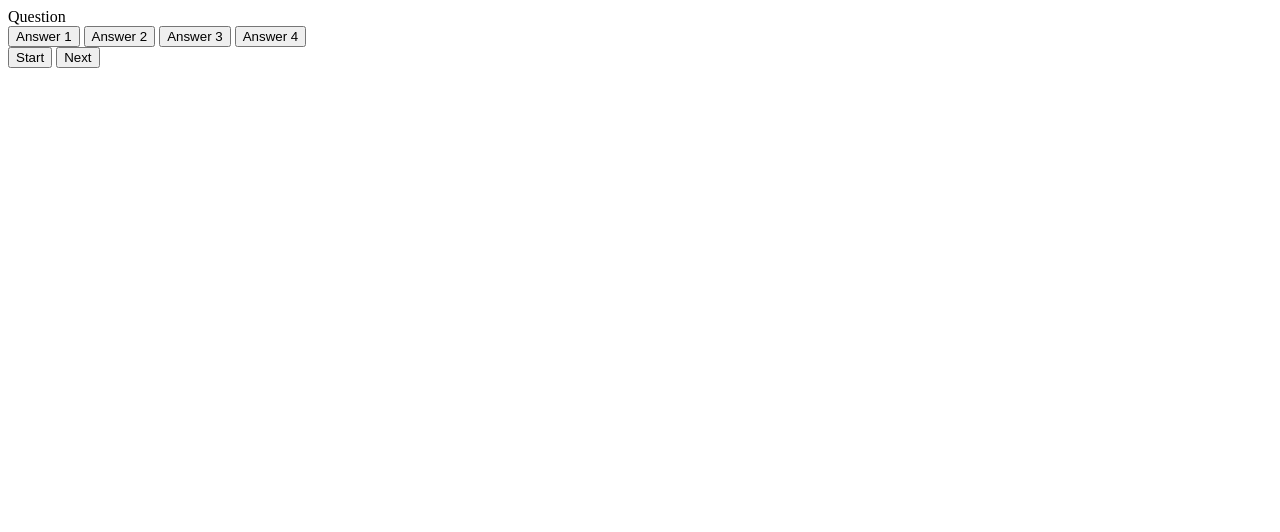
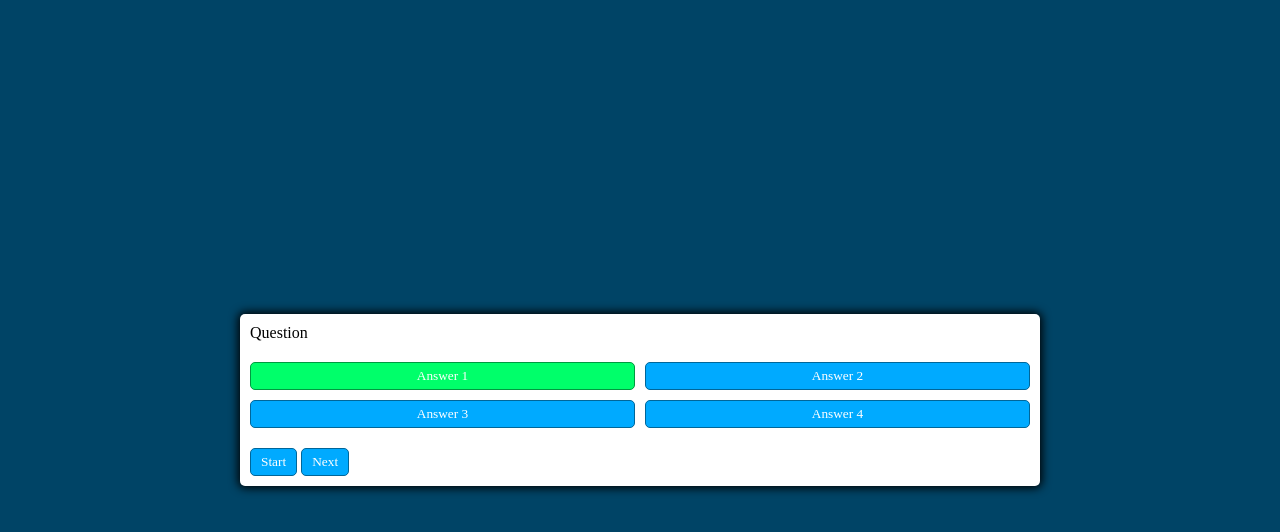
Before and after one commit to Agarc4777/codeQuiz.github.io, a plain HTML site: page index.html in a window 1280 px wide. Drawn offline with Linux system fonts and the light colour scheme.

Commit message:
rearranged the file structure

```diff
--- /dev/null
+++ b/Assets/css/style.css
@@ -0,0 +1,67 @@
+*, *::before, *::after {
+    box-sizing: border-box;
+    font-family: Gotham Rounded;
+}
+:root {
+    --hue-neutral: 200;
+    --hue-wrong: 0;
+    --hue-correct: 145;
+}
+
+body {
+    --hue: var(--hue-neutral);
+    padding: 0;
+    margin: 0;
+    display: flex;
+    width: 100vw;
+    height: 100vh;
+    justify-content: center;
+    align-items: center;
+    background-color: hsl(var(--hue), 100%, 20%);
+}
+
+body.correct {
+    --hue: var(--hue-correct);
+}
+
+body.wrong {
+    --hue: var(--hue-correct);
+}
+
+.container {
+    width: 800px;
+    max-width: 80%;
+    background-color: white;
+    border-radius: 5px;
+    padding: 10px;
+    box-shadow: 0 0 10px 2px;
+}
+
+.btn-grid {
+    display: grid;
+    grid-template-columns: repeat(2, auto);
+    gap: 10px;
+    margin: 20px 0;
+}
+
+.btn {
+    --hue: var(--hue-neutral);
+    border: 1px solid hsl(var(--hue), 100%, 30%);
+    background-color: hsl(var(--hue), 100%, 50%);
+    border-radius: 5px;
+    padding: 5px 10px;
+    color: white;
+    outline: none;
+}
+
+.btn:hover {
+    border-color: black;
+}
+
+.btn.correct {
+    --hue: var(--hue-correct);
+}
+
+.btn-wrong {
+    --hue: var(--hue-wrong);
+}
--- a/Assets/index.html
+++ b/index.html
@@ -3,17 +3,20 @@
 <head>
     <meta charset="UTF-8">
     <meta name="viewport" content="width=device-width, initial-scale=1.0">
-    <link href="styles.css" rel="stylesheet">
+    <meta http-equiv="X-UA-Compatible" content="ie=edge">
+    <link href="..\assets\css\style.css" rel="stylesheet">
     <script defer src="script.js"></script>
     <title>Code Quiz</title>
 </head>
+
 <body>
+
 <div class="container">
     <div id="question-container" class="hide">
         <div id="question">Question</div>
         <div id="answer-buttons" class="btn-grid">
-            <button class="btn">Answer 1</button>
-            <button class="btn">Answer 2</button>
+            <button class="btn correct">Answer 1</button>
+            <button class="btn wrong">Answer 2</button>
             <button class="btn">Answer 3</button>
             <button class="btn">Answer 4</button>
         </div>
--- a/style.css
+++ /dev/null
@@ -1,25 +0,0 @@
-*, *::before, *::after {
-    box-sizing: border-box;
-    font-family: Gotham Rounded;
-}
-:root {
-    --hue-neutral: 200;
-    --hue-wrong: 0;
-    --hue-correct: 145;
-}
-
-body {
-    --hue: var(--hue-neutral);
-    padding: 0;
-    margin: 0;
-    display: flex;
-    width: 100vw;
-    height: 100vh;
-    justify-content: center;
-    align-items: center;
-    background-color: hsl(var(--hue), 100%, 20%);
-}
-
-body.correct {
-    --hue
-}
```
Also changed, not shown: Assets/script.js (deleted), script.js (added), 2 other files.
